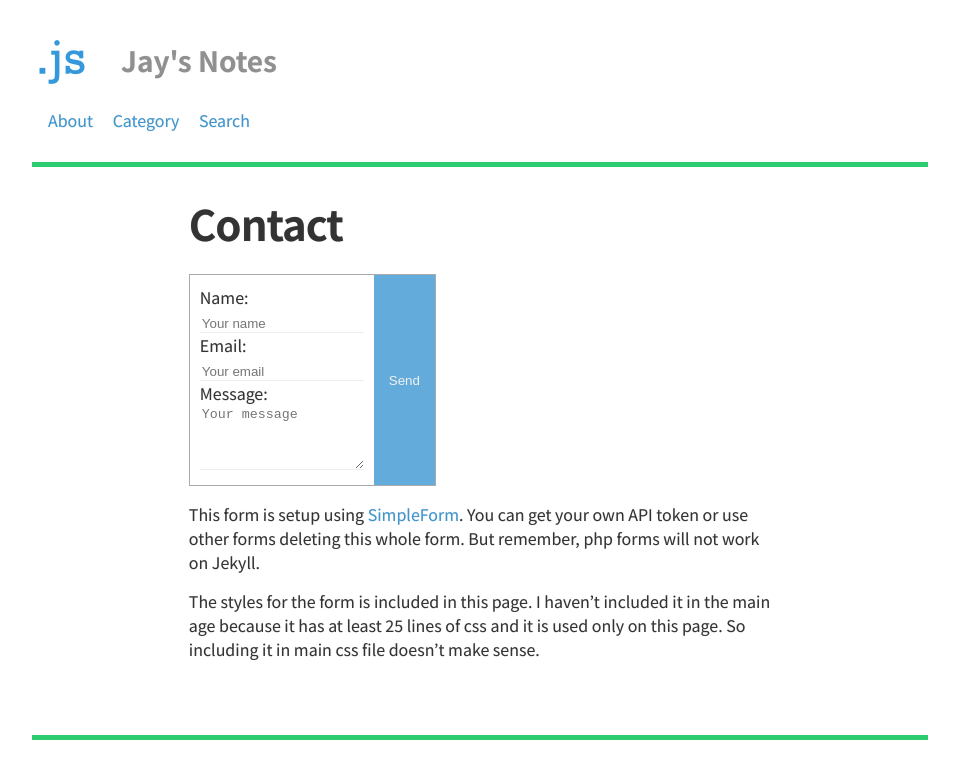
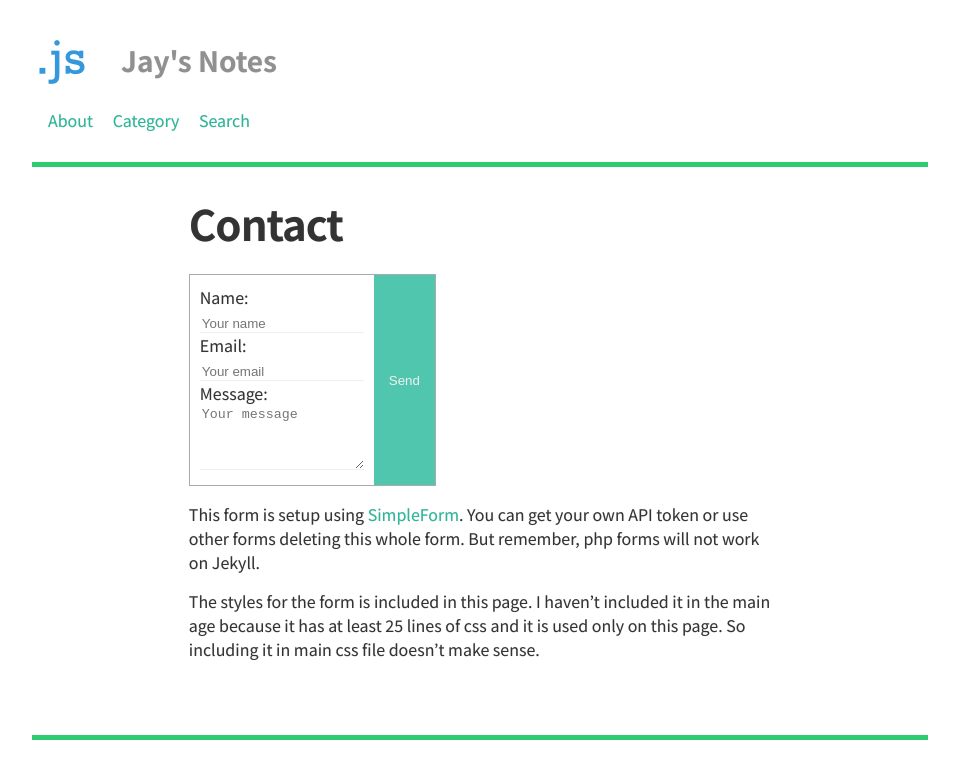
Before and after one commit to Clarit7/clarit7.github.io, a Jekyll site: the page built from contact.md, in a window 1280 px wide. Shown: the top 779 px of the page, without its empty margins (160-1119 px from the left). Built offline with Jekyll 4.4.1, drawn with Linux system fonts in a browser that asks for light colours; some web fonts are replaced.

Commit message:
Update _config.yml
color change

```diff
--- a/_config.yml
+++ b/_config.yml
@@ -19,8 +19,8 @@ analytics: G-N9CD29WESJ
 disqus-shortname: clarit7-github-io
 
 # Color schemes
-color-1: '#3B97D3'
-color-2: '#26B99A'
+color-1: '#26B99A'
+color-2: '#3B97D3'
 
 # Author pictre 100x100 --> keep it inside img folder.
 author-image: 'author.jpg'
```
